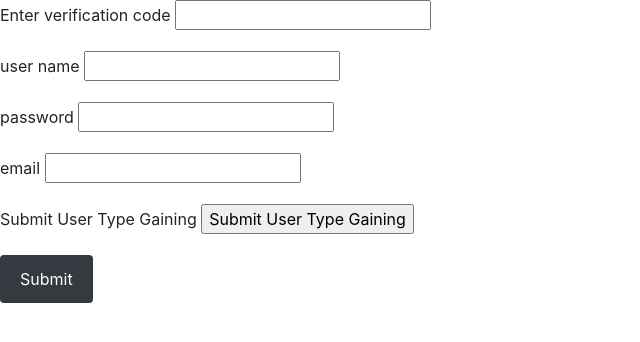
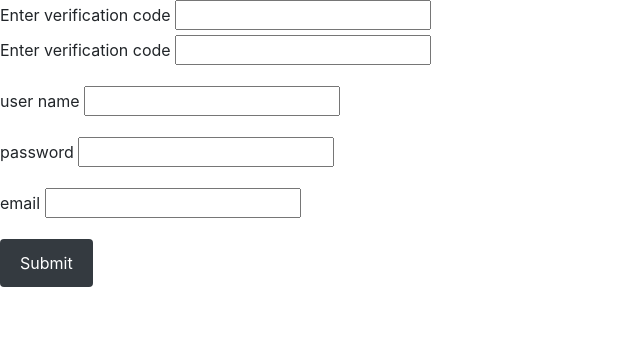
Before and after one commit to CrissyMichelle/In-processingQuestionnaire, a Flask app: page /auth_gainer in a window 1280 px wide. Shown: the top 342 px of the page, without its empty margins (0-640 px from the left). Run offline with Flask 2, Linux system fonts and the light colour scheme; some libraries are stand-ins or nearby versions.

Commit message:
trying to add code field to auth_gainer

```diff
--- a/forms.py
+++ b/forms.py
@@ -205,7 +205,7 @@ class AuthGainerForm(FlaskForm):
     username = StringField("user name", validators=[InputRequired()])
     password = PasswordField("password", validators=[InputRequired(), Length(min=6, message='Must be at least 6 characters long.')])
     email = StringField("email", validators=[InputRequired()])
-    submit = SubmitField("Submit User Type Gaining")
+    # submit = SubmitField("Submit User Type Gaining")
 
 class AuthCadreForm(FlaskForm):
     """Form authorizing cadre type registration"""
--- a/templates/auth_gainer.html
+++ b/templates/auth_gainer.html
@@ -14,6 +14,7 @@
 <body>
   <form id="auth-gainer-form" action="/auth_gainer" method="POST">
     {{ form.hidden_tag() }}
+    {{ form.code.label }} {{ form.code() }}
     {% for field in form
         if field.widget.input_type != 'hidden' %}
         <p>
```
